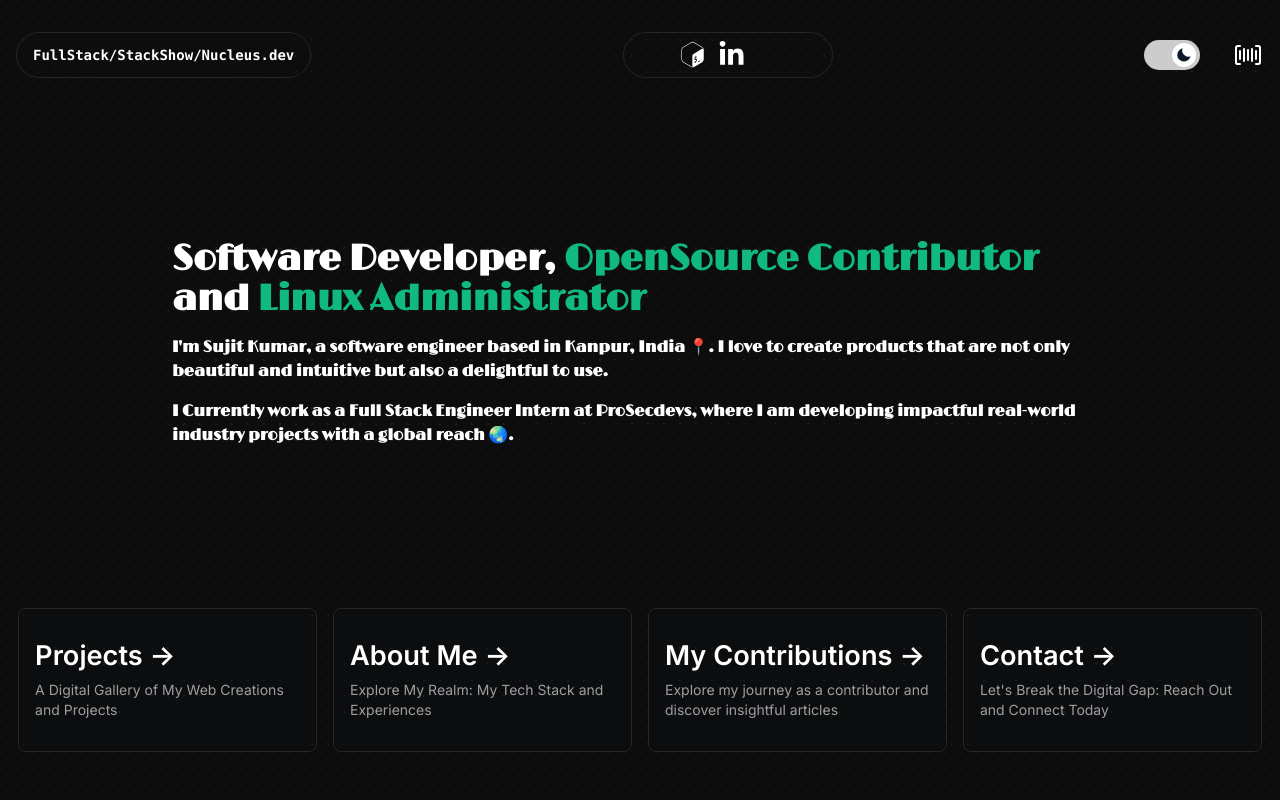
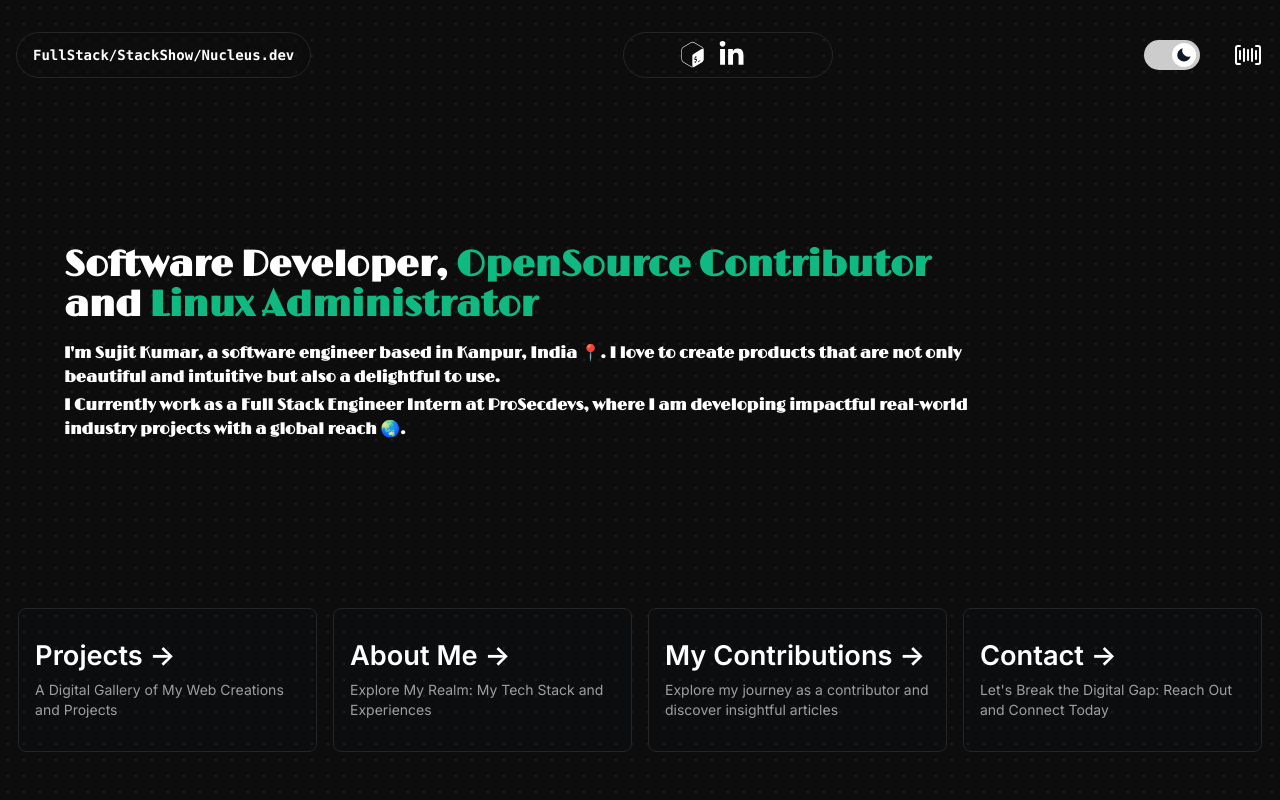
Before and after one commit to sujit-shrc/portfolio, a Next.js app: page / in a window 1280 px wide. Built offline with nearby package versions, Linux system fonts and the light colour scheme; some icons are missing.

Commit message:
fix: optize seo of hero page

```diff
--- a/app/globals.css
+++ b/app/globals.css
@@ -3,10 +3,11 @@
 @tailwind utilities;
 
 @font-face {
+  src: url('/fonts/Limelight-Regular.ttf') format('truetype');
   font-family: 'limelight';
   font-style: regular;
   font-weight: 400;
-  src: url('/fonts/Limelight-Regular.ttf') format('truetype');
+  font-display: swap;
 }
 
 * {
@@ -19,13 +20,6 @@
 body {
   min-height: 100vh;
   max-width: 100vw;
-}
-
-.dotted-background{
-  background-image: radial-gradient(#181818 5%,#0000001f 15%);
-  background-position: 0 0,14px 14px;
-  background-size: 16px 16px;
-  position: fixed !important;
 }
 
 @layer components {
--- a/components/BottomNav/Card/index.tsx
+++ b/components/BottomNav/Card/index.tsx
@@ -1,4 +1,3 @@
-"use client"
 import Link from 'next/link';
 
 interface Props{
@@ -9,15 +8,15 @@ interface Props{
 
 const Card: React.FC<Props> = ({ href, title, description }) => {
   return (
-    <div className="group h-[10.5rem] md:h-36 flex items-center justify-center rounded-lg border border-gray-300 dark:border-neutral-800 px-4 py-4 hover:border-emerald-500 dark:hover:border-emerald-500 dark:hover:border-opacity-40 transition-all hover:shadow-[5px_5px_4px_0px_rgba(4,120,87,1)] bg-opacity-10 bg-gray-300 dark:bg-gray-900 dark:bg-opacity-10">
+    <div className="group h-[10.5rem] md:h-36 px-4 py-4 flex items-center justify-center rounded-lg border border-gray-300 dark:border-neutral-800 hover:border-emerald-500 dark:hover:border-emerald-500 dark:hover:border-opacity-40 transition-all hover:shadow-[5px_5px_4px_0px_rgba(4,120,87,1)] bg-opacity-10 bg-gray-300 dark:bg-gray-900 dark:bg-opacity-10">
       <Link href={href}>
-        <h2 className="text-2xl lg:text-[1.7rem] font-semibold mb-2 group-hover:text-emerald-500">
+        <h2 className="text-2xl lg:text-[1.7rem] font-semibold mb-2 hover:text-emerald-500">
           {title}{' '}
           <span className="inline-block transition-transform group-hover:translate-x-1 motion-reduce:transform-none">
             -&gt;
           </span>
         </h2>
-        <p className="text-sm opacity-60 m-0 md:max-w-[30ch] group-hover:opacity-90">
+        <p className="text-sm opacity-60 m-0 md:max-w-[30ch] hover:opacity-90">
           {description}
         </p>
       </Link>
--- a/components/NameSection/index.tsx
+++ b/components/NameSection/index.tsx
@@ -3,8 +3,9 @@ const TyperComponent: React.FC = () => {
 
   return (
     <div className="font-limelight text-3xl md:text-4xl lg:text-5xl font-semibold min-h-[calc(100vh-320px)] md:min-h-[calc(100vh-270px)] flex items-center p-4">
-      <div className='w-100 sm:w-3/4 mx-auto space-y-2 sm:space-y-4'>
+      <div className='w-100 sm:w-3/4 mx-auto sm:mx-12 space-y-2 sm:space-y-4'>
         <h1 className="text-2xl sm:text-4xl">Software Developer, <span className="text-emerald-500">OpenSource Contributor</span> and <span className='text-emerald-500'>Linux Administrator</span></h1>
+        <div className="space-y-1">
           <p className='text-sm sm:text-base'>
             I&apos;m Sujit Kumar, a software engineer based in Kanpur, India 📍. I love to create products that are not only beautiful and intuitive but also a delightful to use.
           </p>
@@ -13,6 +14,7 @@ const TyperComponent: React.FC = () => {
           </p>
         </div>
       </div>
+    </div>
   );
 };
 
--- a/components/ThemeSwitcher/index.tsx
+++ b/components/ThemeSwitcher/index.tsx
@@ -20,7 +20,7 @@ const ThemeSwitch: React.FC = () => {
 
   return (
     <div className="relative w-12 h-7 md:w-14 md:h-[30px] rounded-full cursor-pointer py-[3px] bg-[#ccc] text-slate-900" onClick={toggleTheme}>
-      <button className={switchClasses}>
+      <button className={switchClasses} aria-label="theme">
         {isActive ? <PiSunDimFill size={16} /> : <BiSolidMoon />}
       </button>
     </div>
```
Lines whose indentation alone changed are shown as unchanged.
